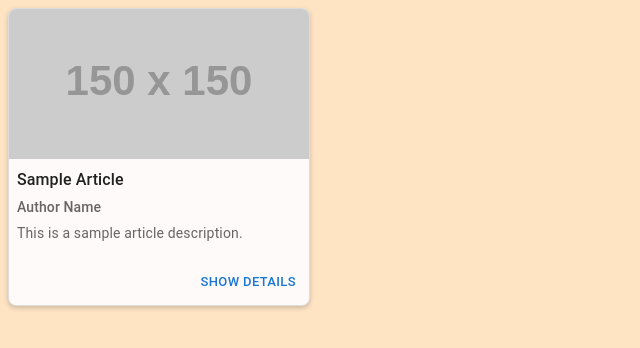
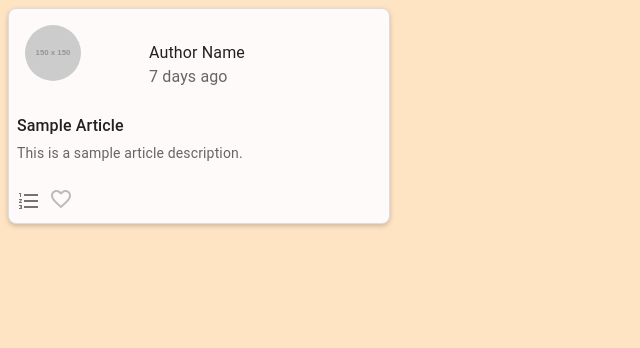
Before and after one commit to 786-aquib/LandingPage, a React (Create React App) app: page /article-card in a window 1280 px wide. Shown: the top 348 px of the page, without its empty margins (0-640 px from the left). Built offline with nearby package versions, Linux system fonts and the light colour scheme.

Commit message:
Designed the card

```diff
--- a/package.json
+++ b/package.json
@@ -17,6 +17,7 @@
     "@types/react": "^18.3.3",
     "@types/react-dom": "^18.3.0",
     "axios": "^1.7.4",
+    "date-fns": "^3.6.0",
     "react": "^18.3.1",
     "react-dom": "^18.3.1",
     "react-hook-form": "^7.52.2",
--- /dev/null
+++ b/src/components/AllArticleData.tsx
@@ -0,0 +1,10 @@
+
+
+function AllArticleData (){
+     return(
+        <div>
+            Whole Data
+        </div>
+     )
+}
+export default AllArticleData;
--- a/src/components/ArticleCard.tsx
+++ b/src/components/ArticleCard.tsx
@@ -1,5 +1,10 @@
 import React, { useState } from 'react';
-import { Card, CardActions, CardContent, CardMedia, Typography, Button, Box } from '@mui/material';
+import { Card, CardActions, CardContent, CardMedia, Typography, Button, Box, Avatar, Stack } from '@mui/material';
+import FavoriteIcon from '@mui/icons-material/Favorite';
+import FavoriteBorderIcon from '@mui/icons-material/FavoriteBorder';
+import { formatDistanceToNow } from 'date-fns';
+import FormatListNumberedOutlinedIcon from '@mui/icons-material/FormatListNumberedOutlined';
+import AllArticleData from './AllArticleData';
 
 interface ArticleCardProps {
   image: string;
@@ -8,6 +13,7 @@ interface ArticleCardProps {
   description: string;
   favorited: boolean;
   favoritesCount: number;
+  createdAt: string;
 }
 
 const ArticleCard: React.FC<ArticleCardProps> = ({
@@ -17,10 +23,24 @@ const ArticleCard: React.FC<ArticleCardProps> = ({
   description,
   favorited,
   favoritesCount,
+  createdAt,
 }) => {
   const [isOpen, setIsOpen] = useState<boolean>(false);
 
+  const [isFavorited, setIsFavorited] = useState(false);
+
+  // Handler to toggle the favorited state
+  const handleClick = () => {
+    setIsFavorited(prev => !prev);
+  };
+
+  const showingDetails = () => {
+      <AllArticleData/>
+  }
+
+
   return (
+  <div onClick={showingDetails} style={{ cursor: 'pointer'}}>
     <Card
       sx={{
         width: { xs: '100%', sm: '250px', md: '300px' },
@@ -33,15 +53,50 @@ const ArticleCard: React.FC<ArticleCardProps> = ({
         position: 'relative',
         backgroundColor: 'snow',
         border: '1px solid #ddd',
-        marginLeft:'12'
+        minWidth: 380,
       }}
     >
-      <CardMedia
-        component="img"
-        image={image}
-        alt={title}
-        sx={{ width: '100%', height: '150px', objectFit: 'cover' }}
-      />
+      <Box
+        sx={{
+          display: 'flex',
+          justifyContent: 'space-between',
+          padding: 2,
+        }}
+      >
+        <Stack direction="row" spacing={2}>
+          <Avatar
+            alt="Author"
+            src={image}
+            sx={{ width: 56, height: 56 }}
+          />
+        </Stack>
+        <Box>
+          <Typography
+            sx={{
+              overflow: 'hidden',
+              textOverflow: 'ellipsis',
+              display: '-webkit-box',
+              WebkitLineClamp: 1,
+              WebkitBoxOrient: 'vertical',
+              marginRight: 16,
+              marginTop: 2,
+              fontVariant: 'contextual',
+              textDecorationStyle: 'solid',
+            }}
+          >
+            {author}
+          </Typography>
+          <Typography
+            sx={{
+              color: 'text.secondary',
+              fontSize: 'subtitle1',
+            }}
+          >
+            {formatDistanceToNow(new Date(createdAt), { addSuffix: true })}
+          </Typography>
+        </Box>
+      </Box>
+
       <CardContent
         sx={{
           flex: 1,
@@ -63,26 +118,11 @@ const ArticleCard: React.FC<ArticleCardProps> = ({
             WebkitBoxOrient: 'vertical',
             fontSize: '1rem',
             marginBottom: 0.5,
-            textDecorationColor:'ThreeDDarkShadow',
-            textDecorationStyle:'dashed'
+            textDecorationColor: 'ThreeDDarkShadow',
+            textDecorationStyle: 'dashed',
           }}
         >
           {title}
-        </Typography>
-        <Typography
-          variant="subtitle2"
-          color="text.secondary"
-          sx={{
-            overflow: 'hidden',
-            textOverflow: 'ellipsis',
-            display: '-webkit-box',
-            WebkitLineClamp: 1,
-            WebkitBoxOrient: 'vertical',
-            fontSize: '0.875rem',
-            marginBottom: 0.5,
-          }}
-        >
-          {author}
         </Typography>
         <Typography
           variant="body2"
@@ -100,10 +140,42 @@ const ArticleCard: React.FC<ArticleCardProps> = ({
           {description}
         </Typography>
       </CardContent>
+
       <CardActions
-        sx={{ display: 'flex', justifyContent: 'flex-end', padding: 1 }}
+        sx={{
+          display: 'flex',
+          justifyContent: 'space-between',
+          padding: 1,
+        }}
       >
-        <Button size="small" onClick={() => setIsOpen(true)}>Show Details</Button>
+        <Box
+          sx={{
+            display: 'flex',
+            alignItems: 'center',
+            gap: 1,
+          }}
+        >
+          <FormatListNumberedOutlinedIcon color='action' fontSize='medium'/>
+
+
+<div onClick={handleClick} style={{ cursor: 'pointer' }}>
+      {isFavorited ? (
+        <FavoriteIcon
+          sx={{
+            padding: 1,
+          }}
+          color='success'
+          fontSize='medium'
+        />
+      ) : (
+        <FavoriteBorderIcon
+          color='disabled'
+          fontSize='medium'
+        />
+      )}
+    </div>
+
+        </Box>
       </CardActions>
 
       {isOpen && (
@@ -138,6 +210,7 @@ const ArticleCard: React.FC<ArticleCardProps> = ({
         </Box>
       )}
     </Card>
+    </div>
   );
 };
 
--- a/src/components/ArticleCardWrapper.tsx
+++ b/src/components/ArticleCardWrapper.tsx
@@ -11,6 +11,7 @@ const ArticleCardWrapper: React.FC = () => {
     description: 'This is a sample article description.',
     favorited: false,
     favoritesCount: 42,
+    createdAt: "2024-08-21T14:30:10.180Z",
   };
 
   return <ArticleCard {...sampleArticle} />;
--- a/src/components/ArticleList.tsx
+++ b/src/components/ArticleList.tsx
@@ -65,11 +65,30 @@ const ArticleList: React.FC = () => {
   return (
     <Box
       sx={{
+        bgcolor: 'aliceblue',
+        display: 'flex',
+        flexDirection: 'column',
+        alignItems: 'center',
+        backgroundColor: '#f5f5f5',
+        maxWidth: 2400,
+        minHeight: '100vh', // Ensure the container takes up the full height of the viewport
+        paddingBottom: '80px', // Space for the loader at the bottom
+      }}
+    >
+      <Box
+        sx={{
+          marginLeft:20,
           display: 'flex',
           flexWrap: 'wrap',
           gap: 4,
           padding: 2,
-        backgroundColor: '#f5f5f5',
+          flexDirection: 'row',
+          width: '100%',
+          maxWidth: 2400, // Constrain width to a max value
+          '@media (max-width: 800px)': {
+            flexDirection: 'row',
+           alignItems: 'center', // Center items in column layout
+          },
         }}
       >
         {articles.length > 0 ? (
@@ -82,17 +101,26 @@ const ArticleList: React.FC = () => {
               description={article.description}
               favorited={article.favorited}
               favoritesCount={article.favoritesCount}
+              createdAt = {article.createdAt}
             />
           ))
         ) : (
           <Typography>No articles available</Typography>
         )}
+      </Box>
+
+      {/* Loader positioned at the bottom */}
       {currentStatus === 'loading' && hasMore && (
         <Box
           sx={{
+            position: 'fixed',
+            bottom: 0,
+            left: 0,
+            right: 0,
             display: 'flex',
             justifyContent: 'center',
             padding: 2,
+            backgroundColor: '#f5f5f5', // Match the background color to avoid visual breaks
           }}
         >
           <CircularProgress />
--- a/src/components/Avatar.tsx
+++ b/src/components/Avatar.tsx
@@ -2,7 +2,8 @@ import React from 'react';
 import { Avatar, Button, Popover, List, ListItem, ListItemButton, ListItemText, Divider, Stack } from '@mui/material';
 import { useNavigate } from 'react-router-dom';
 import { deepPurple } from '@mui/material/colors';
-
+import Person2Icon from '@mui/icons-material/Person2';
+import LogoutIcon from '@mui/icons-material/Logout';
 
 const AvatarDemo = () => {
   const firstletterofusername: string | null = localStorage.getItem('username');
@@ -67,18 +68,29 @@ const AvatarDemo = () => {
         <List disablePadding>
           <ListItem disablePadding>
             <ListItemButton onClick={navigateToProfile}>
-              <ListItemText primary="Profile" />
+            <Person2Icon color="action" fontSize="medium"
+            sx={{
+              marginRight:1
+            }}
+            />
+              <ListItemText
+              primary="Profile" />
             </ListItemButton>
           </ListItem>
-          <Divider />
+          {/* <Divider />
           <ListItem disablePadding>
             <ListItemButton onClick={navigateToArticle}>
               <ListItemText primary="Article" />
             </ListItemButton>
           </ListItem>
-          <Divider />
+          <Divider /> */}
           <ListItem disablePadding>
             <ListItemButton onClick={navigateToSignin}>
+            <LogoutIcon color="action" fontSize="medium"
+            sx={{
+              marginRight:1
+            }}
+            />
               <ListItemText primary="Log out" />
             </ListItemButton>
           </ListItem>
--- a/src/components/Profile.tsx
+++ b/src/components/Profile.tsx
@@ -2,9 +2,11 @@ import { Avatar, Box } from '@mui/material';
 import React from 'react';
 import WebsiteName from './WebsiteName';
 import AvatarDemo from './Avatar';
+import ArticleList from './ArticleList';
 
 function Profile() {
   return (
+    <div>
     <Box
       sx={{
         display: 'flex',
@@ -15,7 +17,10 @@ function Profile() {
     >
       <WebsiteName />
       <AvatarDemo />
+
     </Box>
+  <ArticleList/>
+</div>
   );
 }
 
```
Also changed, not shown: 1 other file (tests, documents, lock files or other folders). Lines whose indentation alone changed are shown as unchanged.
